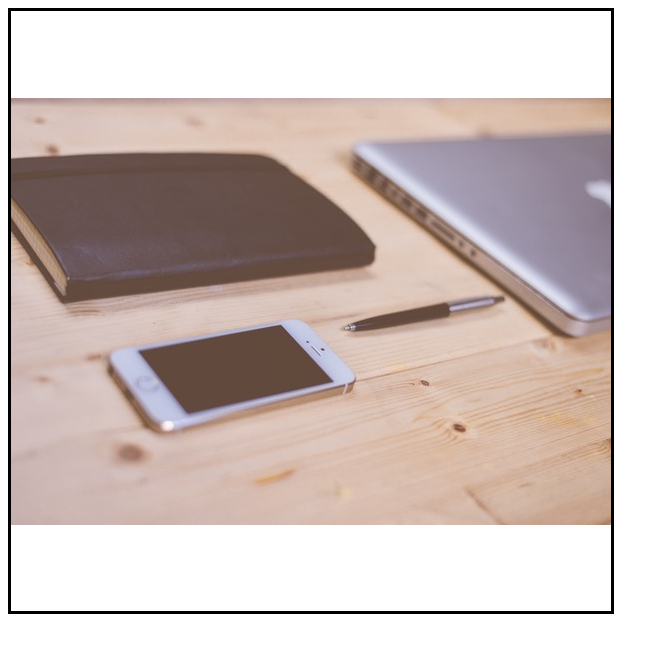
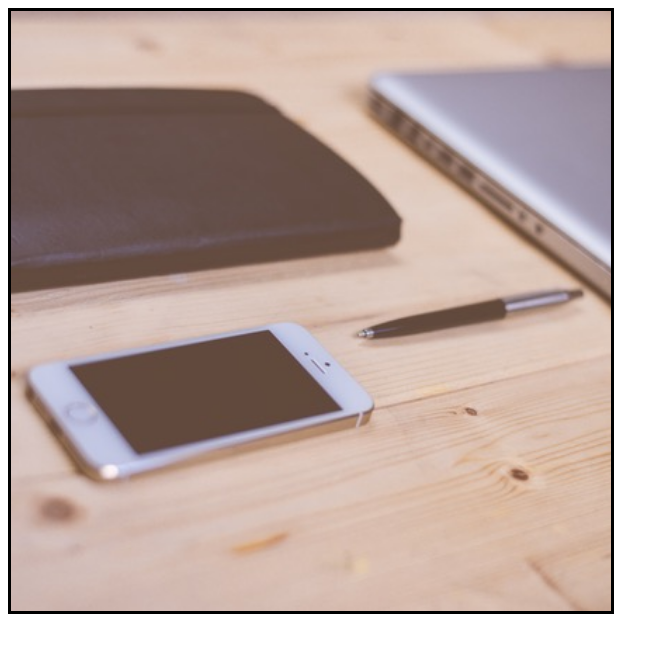
Before and after one commit to androidice/html-css, a plain HTML site: page demos/css-backgrounds/index.html in a window 1280 px wide. Shown: the whole page, without its empty margins (0-669 px from the left). Drawn offline with Linux system fonts and the light colour scheme.

Commit message:
update using background size property

```diff
--- a/demos/css-backgrounds/index.html
+++ b/demos/css-backgrounds/index.html
@@ -21,7 +21,8 @@
             border : 3px solid black;
             background-image: url(../../images/img1.jpg);
             background-repeat: no-repeat;
-            background-position: center
+            background-position: center;
+            background-size: cover;
         }
 
     </style>
```
